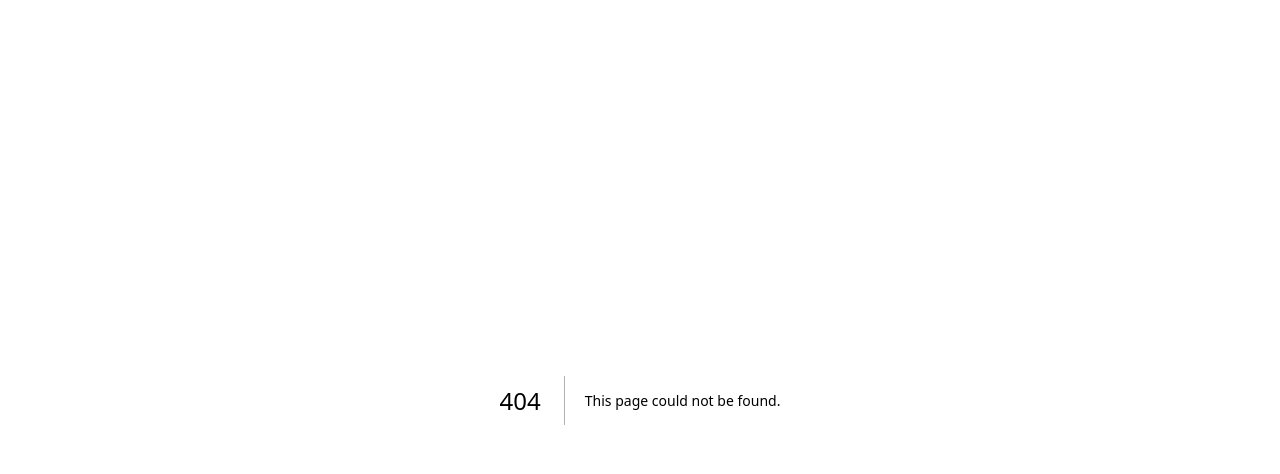
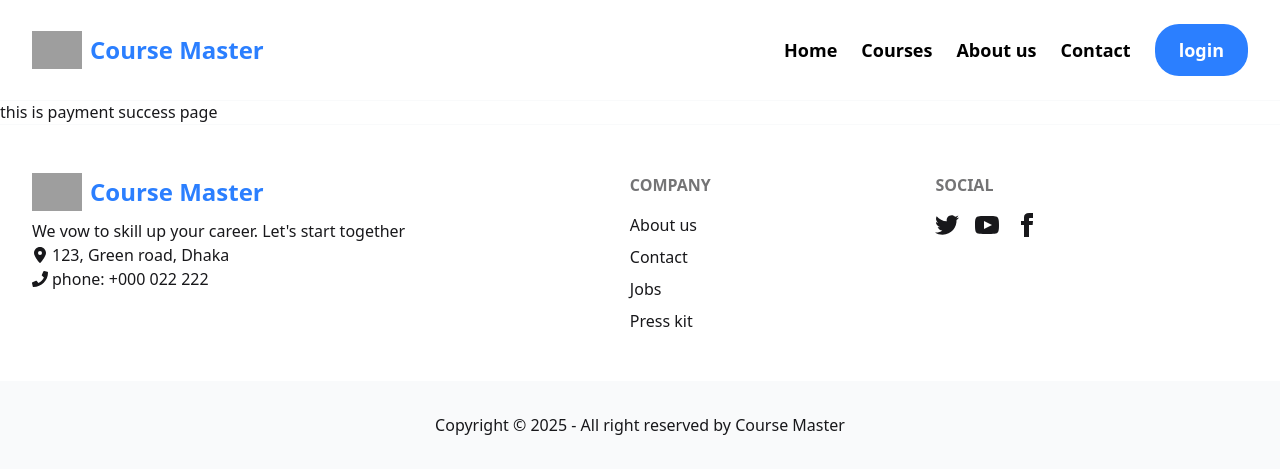
Before and after one commit to mahbub-alam-dave/course-master-client, a Next.js app: page /payment/success in a window 1280 px wide. Before the commit this address had no page. Shown: the top 474 px of the page. Built offline with nearby package versions, Linux system fonts and the light colour scheme; grey boxes are pictures that could not be loaded.

Commit message:
updated paymentModal and checkoutForm components

```diff
--- /dev/null
+++ b/src/app/(main-layout)/payment/success/page.jsx
@@ -0,0 +1,11 @@
+import React from 'react';
+
+const PaymentSuccess = () => {
+    return (
+        <div>
+            this is payment success page
+        </div>
+    );
+};
+
+export default PaymentSuccess;
--- a/src/components/payments/CheckoutForm.jsx
+++ b/src/components/payments/CheckoutForm.jsx
@@ -43,7 +43,7 @@ export default function CheckoutForm({ courseId, onSuccess }) {
         const token = localStorage.getItem("token"); // Or get from your auth context
 
         const res = await fetch(
-          `${process.env.NEXT_PUBLIC_API}/payment/confirm-payment`,
+          `${process.env.NEXT_PUBLIC_API}/api/payment/confirm-payment`,
           {
             method: "POST",
             headers: {
--- a/src/components/payments/PaymentModal.jsx
+++ b/src/components/payments/PaymentModal.jsx
@@ -30,13 +30,13 @@ export default function PaymentModal({ isOpen, onClose, course, onSuccess }) {
       }
 
       const amount = course.discountPrice || course.price;
-      const courseId = course._id || course.id;
+      const courseId = course._id;
 
       // Save courseId for payment success page
       localStorage.setItem("pendingCourseEnrollment", courseId);
 
       const res = await fetch(
-        `${process.env.NEXT_PUBLIC_API}/payment/create-payment-intent`,
+        `${process.env.NEXT_PUBLIC_API}/api/payment/create-payment-intent`,
         {
           method: "POST",
           headers: {
```
